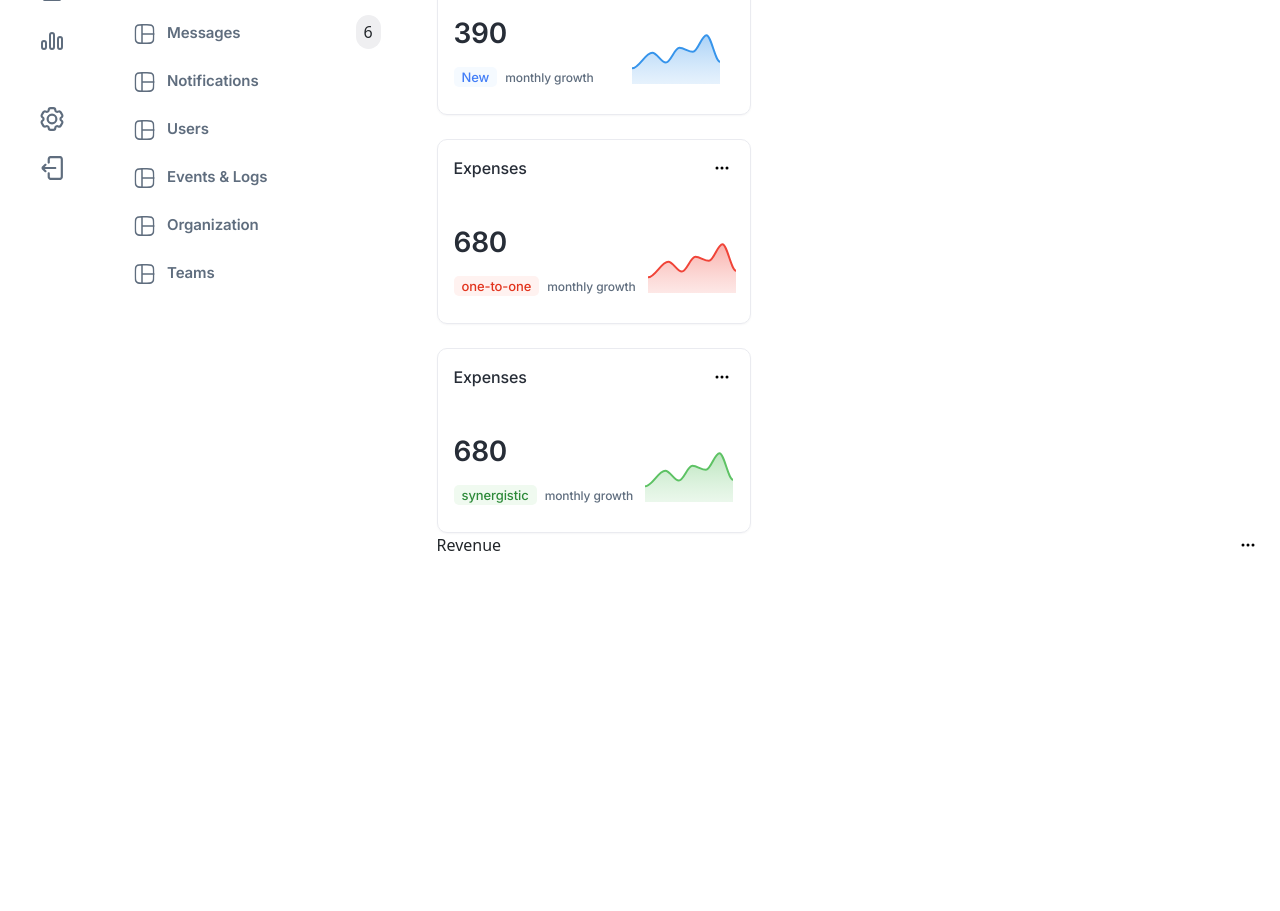
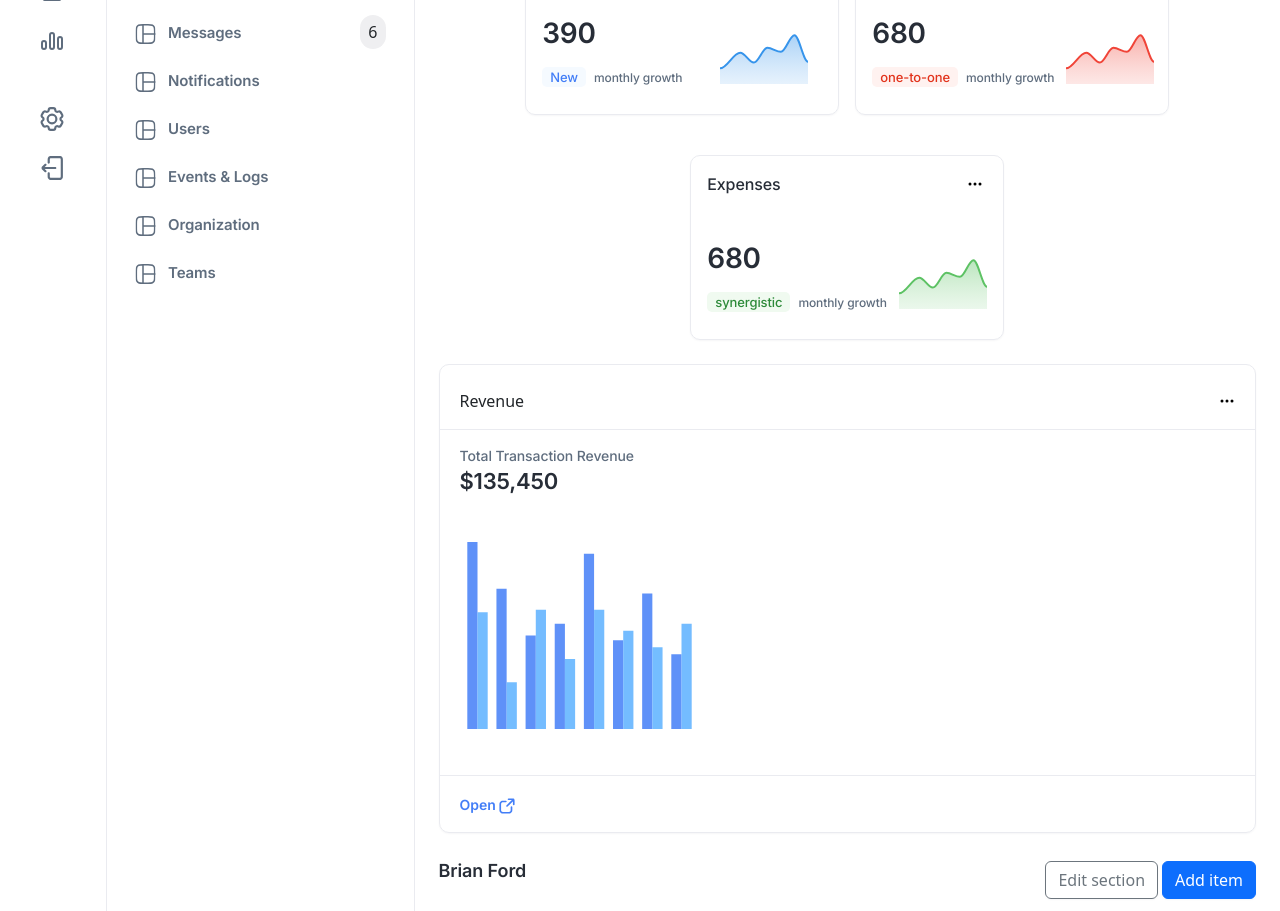
Before and after one commit to zehraecer/dashboardDesign, a React (Vite) app: page / in a window 1280 px wide. Shown: the part 280-1191 px from the top of the page. Before the commit the page ends 849 px from the top, so only its background shows below. Built offline with nearby package versions, Linux system fonts and the light colour scheme.

Commit message:
büyük bir kısım bitti

```diff
--- a/src/App.css
+++ b/src/App.css
@@ -246,6 +246,76 @@ body {
   overflow: hidden;
 }
 
+.content-3 {
+  border: 1px solid #EAEBF0;
+  box-shadow: 0px 1px 2px 0px #1018280A;
+  border-radius: 10px;
+  margin-top: 24px;
+}
+
+.content-3-1 {
+  margin-top: 24px;
+  padding: 0px 20px 16px 20px;
+  border-bottom: 1px solid #EAEBF0;
+}
+
+.content-3-2 {
+  padding: 16px 20px;
+
+  span {
+    font-family: Inter;
+    font-size: 14px;
+    font-weight: 500;
+    line-height: 20px;
+    letter-spacing: -0.10000000149011612px;
+    text-align: left;
+    color: #5F6D7E;
+
+  }
+
+  p {
+    font-family: Inter;
+    font-size: 22px;
+    font-weight: 600;
+    line-height: 30px;
+    letter-spacing: -0.01em;
+    text-align: left;
+    color: #272D37;
+  }
+}
+
+.content-3-3 {
+  padding: 16px 20px;
+  border-top: 1px solid #EAEBF0;
+
+  span {
+
+    font-family: Inter;
+    font-size: 14px;
+    font-weight: 600;
+    line-height: 20px;
+    text-align: left;
+    color: #437EF7;
+  }
+
+}
+
+
+.content-4 {
+  margin-top: 24px;
+
+  span {
+    font-family: Inter;
+    font-size: 18px;
+    font-weight: 600;
+    line-height: 28px;
+    letter-spacing: -0.10000000149011612px;
+    text-align: left;
+    color: #272D37;
+
+  }
+}
+
 /*
 @media (width >=1280px) {
   .content-btns-1 {
--- /dev/null
+++ b/src/charts/chart4.js
@@ -0,0 +1,74 @@
+import ApexCharts from 'apexcharts';
+
+export function renderChart4(elementId) {
+    const options = {
+        series: [
+            {
+                name: 'Income',
+                type: 'column',
+                data: [8, 6, 4, 4.5, 7.5, 3.8, 5.8, 3.2],
+            },
+            {
+                name: 'Cashflow',
+                type: 'column',
+                data: [5, 2, 5.1, 3, 5.1, 4.2, 3.5, 4.5],
+            },
+        ],
+        chart: {
+            height: 232,
+            width: 287,
+            type: 'bar',
+            toolbar: {
+                show: false,
+            },
+            offsetX: -30,  // X ekseninde konumu ayarlamak için kullanılır
+            offsetY: 0,  // Y ekseninde konumu ayarlamak için kullanılır
+        },
+        plotOptions: {
+            bar: {
+                horizontal: false,
+                columnWidth: '70%',
+                barGap: '40%',
+            },
+        },
+        dataLabels: {
+            enabled: false,
+        },
+        xaxis: {
+            categories: [],
+            labels: {
+                show: false,
+            },
+            axisBorder: {
+                show: false,
+            },
+            axisTicks: {
+                show: false,
+            },
+        },
+        yaxis: {
+            labels: {
+                show: false,
+            },
+            axisBorder: {
+                show: false,
+            },
+            axisTicks: {
+                show: false,
+            },
+        },
+        grid: {
+            show: false,
+        },
+        tooltip: {
+            enabled: false,
+        },
+        colors: ['#437EF7', '#5CB1FF'],
+        legend: {
+            show: false,
+        },
+    };
+
+    const chart = new ApexCharts(document.querySelector(`#${elementId}`), options);
+    chart.render();
+}
--- a/src/components/ContainerMiddle.jsx
+++ b/src/components/ContainerMiddle.jsx
@@ -1,7 +1,7 @@
 export const ContainerMiddle = () => {
 
     return (
-        <div className="d-none d-lg-flex">
+        <div style={{ borderInline: "1px solid #EAEBF0" }} className="d-none d-lg-flex">
             <div className="d-flex flex-column align-items-start" style={{ paddingInline: "28px" }}>
                 <div className="d-flex justify-content-center  gap-0-75rem paddingb-0-75rem">
                     <img src="arrowleft.svg" alt="" />
@@ -16,7 +16,7 @@ export const ContainerMiddle = () => {
                     <div><img style={{ width: "21px", height: "20px" }} src="horizontal.svg" /></div>
                     <div><span className="general">General</span> </div>
                 </div>
-                <div className="d-flex  paddingb-0-75rem " style={{ gap: "115px" }}>
+                <div className="d-flex justify-content-between  paddingb-0-75rem w-100 " >
                     <div className="d-flex  gap-0-75rem">
                         <div><img style={{ width: "21px", height: "20px" }} src="horizontal.svg" /></div>
                         <div >
--- a/src/components/ContainerRight.jsx
+++ b/src/components/ContainerRight.jsx
@@ -1,3 +1,4 @@
+import { ContentFour } from "./ContentFour"
 import { ContentOne } from "./ContentOne"
 import { ContentThere } from "./ContentThere"
 import { ContentTwo } from "./ContentTwo"
@@ -9,6 +10,7 @@ export const ContainerRight = () => {
             <ContentOne />
             <ContentTwo />
             <ContentThere />
+            <ContentFour />
         </div>
     )
 }
--- /dev/null
+++ b/src/components/ContentFour.jsx
@@ -0,0 +1,19 @@
+export const ContentFour = () => {
+
+    return (
+        <div className="d-flex flex-column flex-sm-row justify-content-between  content-4 ">
+            <span>Brian Ford</span>
+            <div className="d-flex justify-content-between mt-1 ">
+                <div className="d-flex gap-1">
+                    <button type="button" class="btn btn-outline-secondary content-btns-1">Edit section</button>
+                    <button type="button" class="btn btn-primary content-btns-2">Add item</button>
+                </div>
+                <div className="d-flex d-sm-none" style={{ padding: "11.2px 11.7px", border: " 1px solid #DAE0E6", borderRadius: "5px" }}>
+                    <svg xmlns="http://www.w3.org/2000/svg" width="15" height="14" fill="#5F6D7E" class="bi bi-three-dots" viewBox="0 0 16 16">
+                        <path d="M3 9.5a1.5 1.5 0 1 1 0-3 1.5 1.5 0 0 1 0 3m5 0a1.5 1.5 0 1 1 0-3 1.5 1.5 0 0 1 0 3m5 0a1.5 1.5 0 1 1 0-3 1.5 1.5 0 0 1 0 3" />
+                    </svg>
+                </div>
+            </div>
+        </div>
+    )
+}
--- a/src/components/ContentThere.jsx
+++ b/src/components/ContentThere.jsx
@@ -1,11 +1,32 @@
+import React, { useEffect } from 'react';
+import { renderChart4 } from '../charts/chart4';
 export const ContentThere = () => {
+
+    useEffect(() => {
+
+        renderChart4("cart4")
+    }, [])
 
     return (
 
-        <div>
-            <div className='d-flex justify-content-between '>
+        <div className='content-3'>
+            <div className='d-flex justify-content-between align-items-center content-3-1'>
                 <span>Revenue</span>
                 <img src="three-dots.svg" alt="" />
+            </div>
+
+            <div className="content-3-2 d-flex flex-column  justify-content-center flex-start">
+                <div className=" d-flex flex-column ">
+                    <span>Total Transaction Revenue</span>
+                    <p>$135,450</p>
+                </div>
+                <div id="cart4" className='d-flex justify-content-start align-items-start w-100' >
+
+                </div>
+            </div>
+
+            <div className='content-3-3'>
+                <span>Open <img src="sendIcon.svg" /></span>
             </div>
         </div>
     )
--- a/src/components/ContentTwo.jsx
+++ b/src/components/ContentTwo.jsx
@@ -17,11 +17,11 @@ export const ContentTwo = () => {
     ]
 
     return (
-        <div >
+        <div className='d-flex flex-wrap gap-3 justify-content-center w-100'>
             {cardArray.map((card, index) => {
 
                 return (
-                    <div key={index} className=' cards  w-100' style={{ maxWidth: "314px" }}>
+                    <div key={index} className=' cards  col-12 col-md-6 col-lg-4 w-100' style={{ maxWidth: "314px" }}>
                         <div className='d-flex justify-content-between cards-1'>
                             <span>{card.name}</span>
                             <img src="three-dots.svg" alt="" />
```
Also changed, not shown: public/sendIcon.svg (added).
